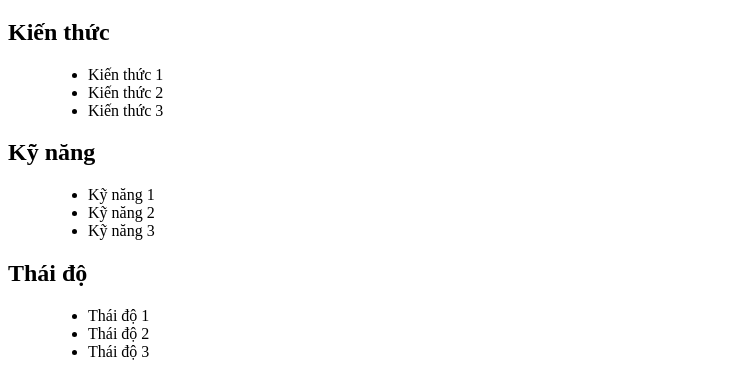
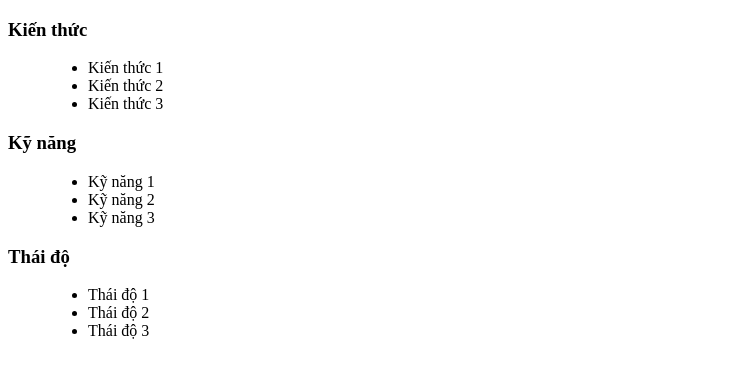
Before and after one commit to Ngoclan236/Ngoclan236.github.io, a plain HTML site: page baitap03/index.html in a window 1280 px wide. Shown: the part 611-988 px from the top of the page, without its empty margins (0-745 px from the left). After the commit the page ends 967 px from the top, so only its background shows below. Drawn offline with Linux system fonts and the light colour scheme.

Commit message:
baitap03

```diff
--- a/baitap03/index.html
+++ b/baitap03/index.html
@@ -76,7 +76,7 @@
         </table>
         <h1>Chuẩn đầu ra</h1>
         <dl>
-            <dt> <h2>Kiến thức</h2> </dt>
+            <dt> <h3>Kiến thức</h3> </dt>
             <dd>
                 <ul>
                     <li>Kiến thức 1</li>
@@ -86,7 +86,7 @@
             </dd>
         </dl>
         <dl>
-            <dt> <h2>Kỹ năng</h2> </dt>
+            <dt> <h3>Kỹ năng</h3> </dt>
             <dd>
                 <ul>
                     <li>Kỹ năng 1</li>
@@ -97,7 +97,7 @@
             </dd>
         </dl>
         <dl>
-            <dt> <h2>Thái độ</h2> </dt>
+            <dt> <h3>Thái độ</h3> </dt>
             <dd>
                 <ul>
                     <li>Thái độ 1</li>
```
